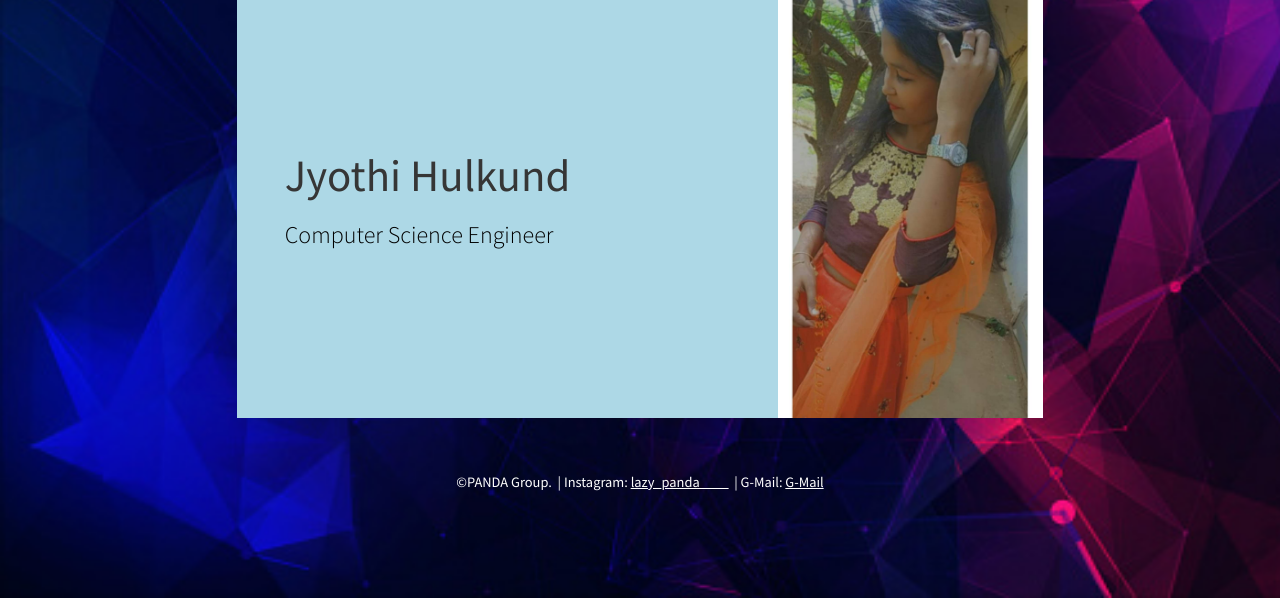
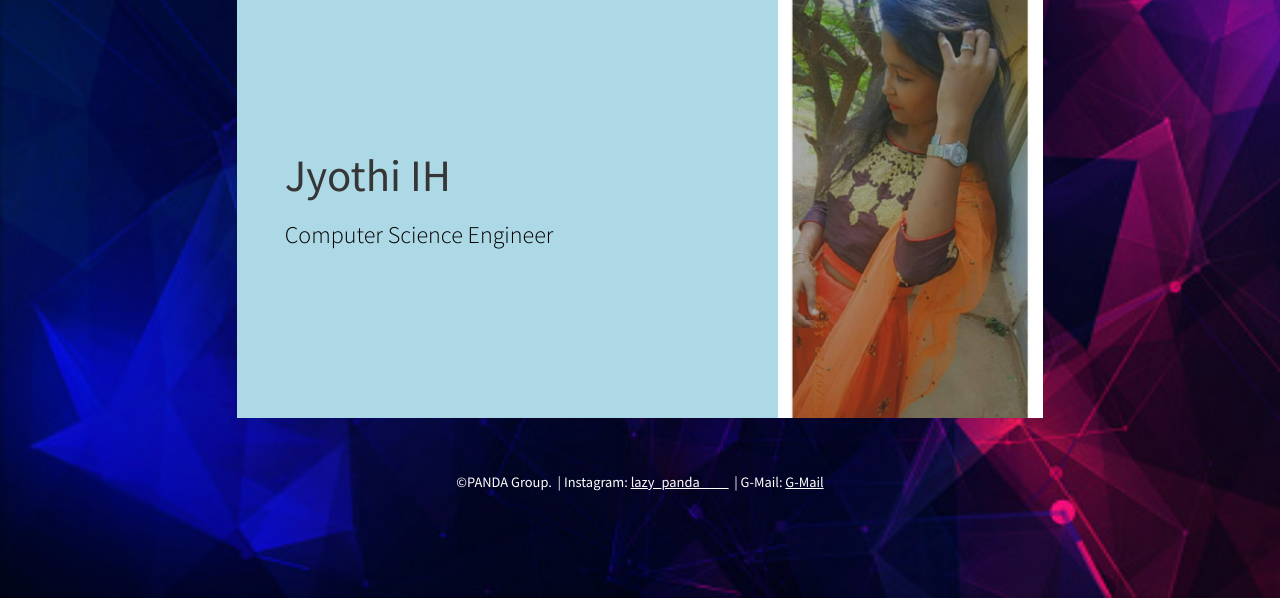
Before and after one commit to Jyothiih/SDPproject, a plain HTML site: page index.html in a window 1280 px wide. Shown: the part 202-800 px from the top of the page. Drawn offline with Linux system fonts and the light colour scheme.

Commit message:
Update index.html

```diff
--- a/index.html
+++ b/index.html
@@ -44,7 +44,7 @@
       <main>
         <section class="home">
           <header>
-            <h1>Jyothi Hulkund </h1>
+            <h1>Jyothi IH </h1>
             <p>Computer Science Engineer</p>
           </header>
           <div class="img-self">
```
